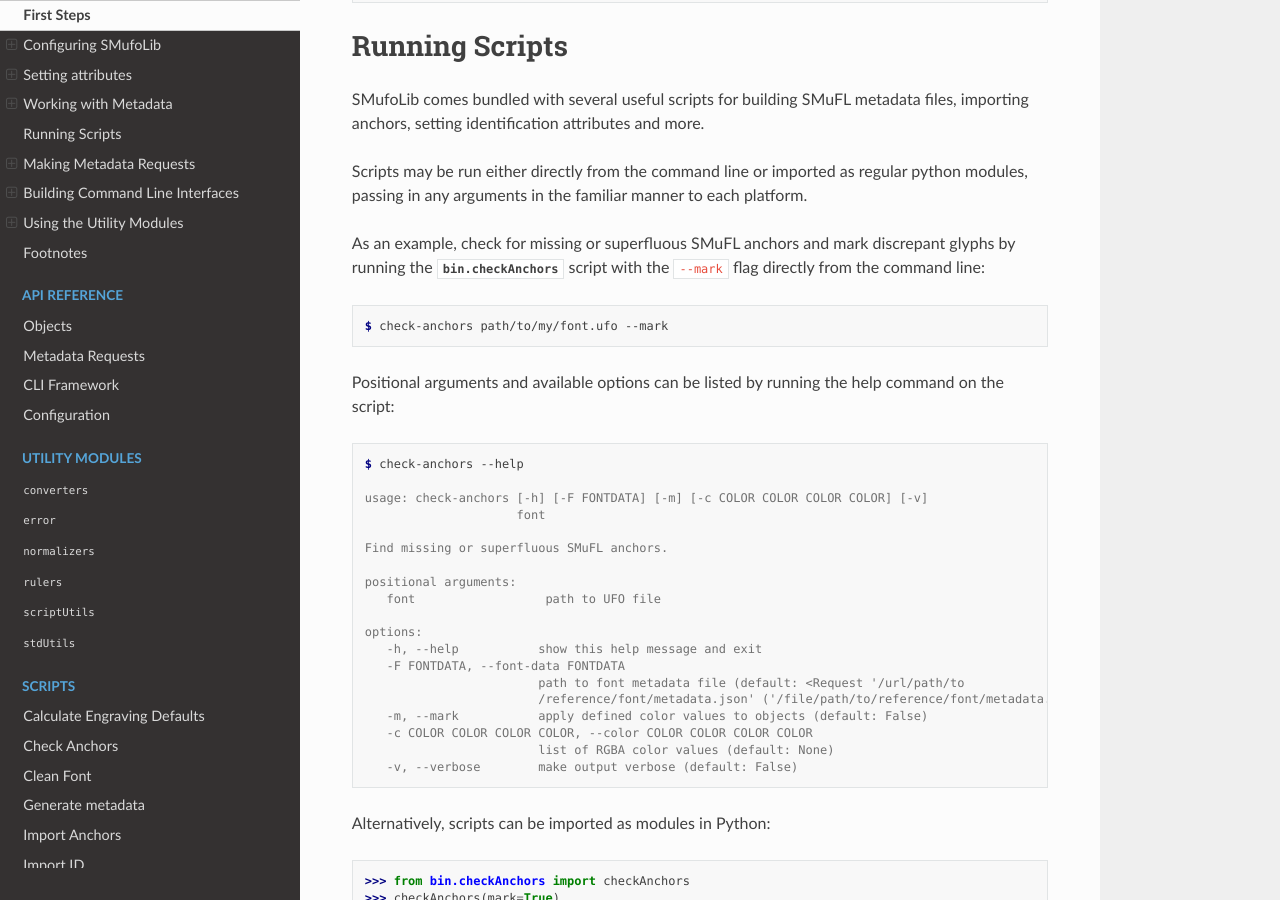
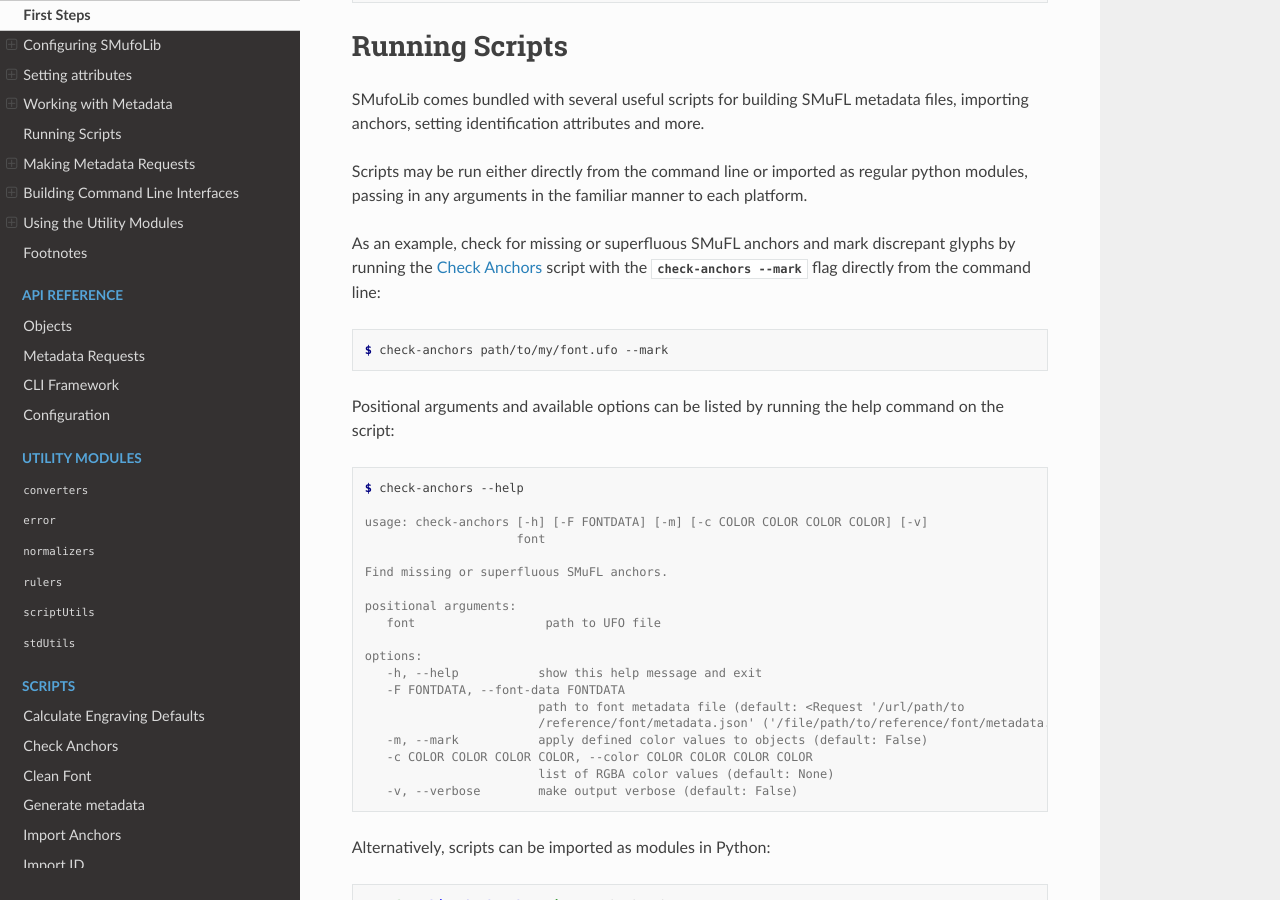
Before and after one commit to knutnergaard/smufolib, a Sphinx documentation site: the page built from docs/user_guide.rst, in a window 1280 px wide and 900 px high, scrolled down 9114 px. Built offline with Sphinx 7.4.7 and the Read the Docs theme 3.1.0, drawn with Linux system fonts in a browser that asks for light colours.

Commit message:
Add cross reference to option in user guide.

```diff
--- a/docs/user_guide.rst
+++ b/docs/user_guide.rst
@@ -464,8 +464,8 @@ importing anchors, setting identification attributes and more.
 
 Scripts may be run either directly from the command line or imported as regular python modules, passing in any arguments in the familiar manner to each platform.
 
-As an example, check for missing or superfluous SMuFL anchors and mark discrepant
-glyphs by running the :mod:`bin.checkAnchors` script with the ``--mark`` flag
+As an example, check for missing or superfluous SMuFL anchors and mark discrepant glyphs
+by running the :ref:`check-anchors` script with the :option:`check-anchors --mark` flag
 directly from the command line:
 
 .. code-block:: console
```
